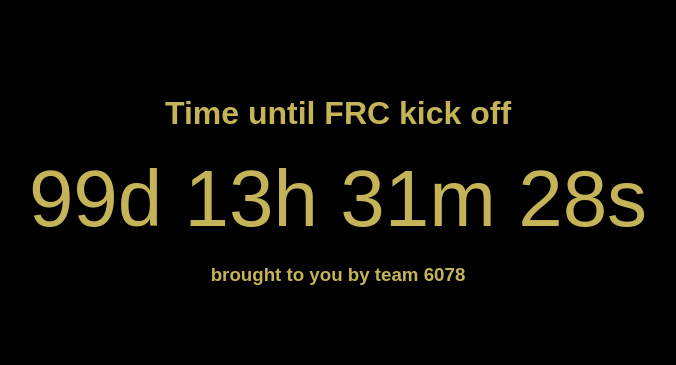
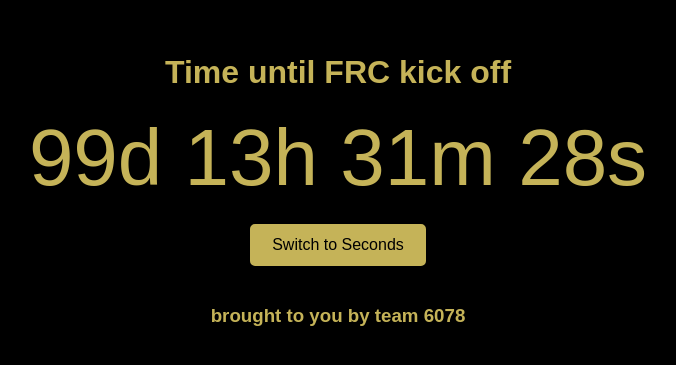
Before and after one commit to the-king-bob/the-king-bob.github.io, a plain HTML site: page index.html in a window 1280 px wide. Shown: the part 211-576 px from the top of the page, without its empty margins (302-978 px from the left). Drawn offline with Linux system fonts and the light colour scheme.

Commit message:
Add toggle button for countdown display format

```diff
--- a/index.html
+++ b/index.html
@@ -20,13 +20,36 @@
     #countdown {
       font-size: 5rem;
       text-align: center;
+      margin-bottom: 20px;
     }
+
+  .toggle-btn {
+    background-color: #C5B358;
+    color: black;
+    border: 2px solid #C5B358;
+    padding: 10px 20px;
+    font-size: 1rem;
+    border-radius:5px;
+    cursor: pointer;
+    font-family: Arial, sans-serif;
+    transition: background-color 0.3s, color 0.3s;
+    margin-bottom: 20px;
+  }
+
+  .toggle-btn:hover {
+    background-color: #C5B358;
+    color: black;
+  }
+
   </style>
 </head>
 <body>
 
 <h1>Time until FRC kick off</h1>
 <div id="countdown"></div>
+
+<button type="button" id="toggle-btn" class ="toggle-btn">Switch to Seconds</button>
+
 <h3>brought to you by team 6078</h3>
 
 <script>
@@ -34,6 +57,9 @@
   const targetDate = "2027-01-09T12:00:00";
 
   const countdown = document.getElementById("countdown");
+  const toggleBtn = document.getElementById("toggle-btn");
+
+    let showSecondsOnly = false;
 
   function updateCountdown() {
     const now = new Date().getTime();
@@ -46,6 +72,12 @@
       return;
     }
 
+    if (showSecondsOnly) {
+      const totalSeconds = Math.floor(distance / 1000);
+      countdown.innerHTML = `${totalSeconds.toLocaleString()}s`;
+    }
+else {
+
     const days = Math.floor(distance / (1000 * 60 * 60 * 24));
     const hours = Math.floor((distance / (1000 * 60 * 60)) % 24);
     const minutes = Math.floor((distance / (1000 * 60)) % 60);
@@ -53,7 +85,19 @@
 
     countdown.innerHTML =
       `${days}d ${hours}h ${minutes}m ${seconds}s`;
+}
   }
+
+  toggleBtn.addEventListener("click", () => {
+    showSecondsOnly = !showSecondsOnly;
+
+if (showSecondsOnly) {
+      toggleBtn.textContent = "Switch to DD:HH:MM:SS";
+    } else {
+      toggleBtn.textContent = "Switch to Seconds";
+    }
+    updateCountdown();
+  });
 
   updateCountdown();
   setInterval(updateCountdown, 1000);
```
